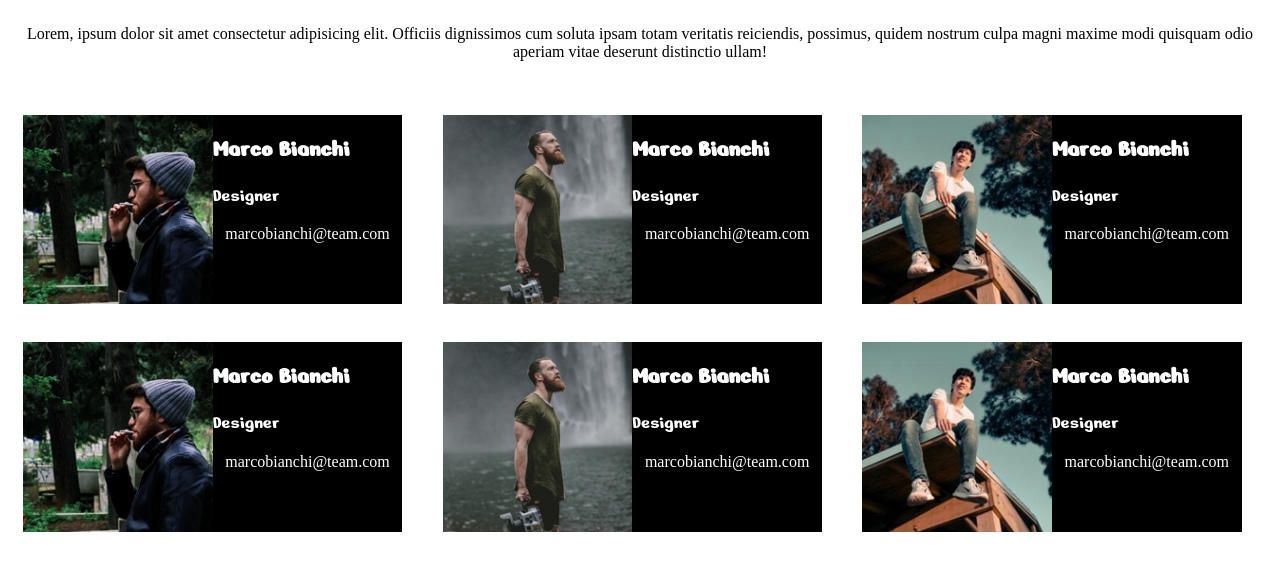
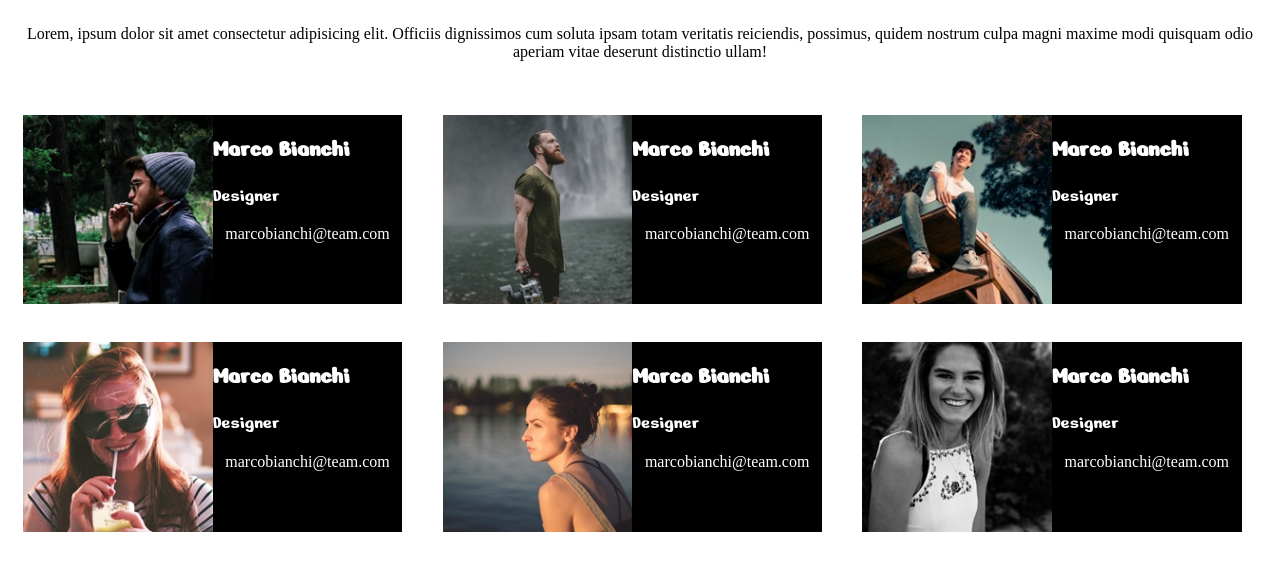
Before and after one commit to giorgiadicapuaa/html-css-float-cards, a plain HTML site: page index.html in a window 1280 px wide. Shown: the part 154-724 px from the top of the page. Drawn offline with Linux system fonts and the light colour scheme.

Commit message:
img female

```diff
--- a/index.html
+++ b/index.html
@@ -52,7 +52,7 @@
 
 
         <div class="blocco">
-            <img src="./img/male1.png" alt="Ragazzo1">
+            <img src="./img/female1.png" alt="Ragazzo1">
             <div class="testoaffiancato">
             <h2> Marco Bianchi</h2>
             <h3> Designer</h3>
@@ -61,7 +61,7 @@
         </div>
 
         <div class="blocco">
-            <img src="./img/male2.png" alt="Ragazzo1">
+            <img src="./img/female2.png" alt="Ragazzo1">
             <div class="testoaffiancato">
             <h2> Marco Bianchi</h2>
             <h3> Designer</h3>
@@ -70,7 +70,7 @@
         </div>
 
         <div class="blocco">
-            <img src="./img/male3.png" alt="Ragazzo1">
+            <img src="./img/female3.png" alt="Ragazzo1">
             <div class="testoaffiancato">
             <h2> Marco Bianchi</h2>
             <h3> Designer</h3>
```
